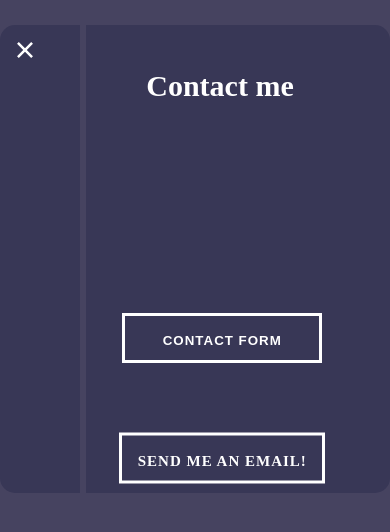
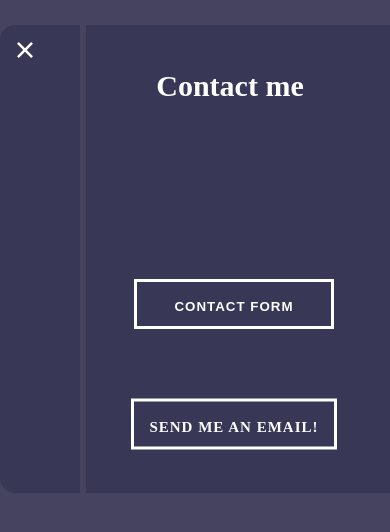
Before and after one commit to maureSs/maurososa-OLD, a React (Create React App) app: page /contact in a window 390 px wide. Shown: the top 532 px of the page. Built offline with nearby package versions, Linux system fonts and the light colour scheme.

Commit message:
website commit

```diff
--- a/src/components/Contact.styles.js
+++ b/src/components/Contact.styles.js
@@ -89,8 +89,8 @@ export const Wrapper = styled.div`
     left: 58%;
     transform: translate(-50%, -50%);
     @media (max-width: 480px) {
-      top: 40%;
-      left: 57%;
+      top: 36%;
+      left: 60%;
     }
     @media (min-width: 769px) and (max-width: 1400px) {
       top: 30%;
--- a/src/components/Projects.styles.js
+++ b/src/components/Projects.styles.js
@@ -147,10 +147,10 @@ export const Wrapper = styled.div`
     margin-left: 638px;
     @media (max-width: 480px) {
       width: 300px;
-      font-size: 18px;
+      font-size: 15px;
       padding: 0%;
       margin-top: -150px;
-      margin-left: 110px;
+      margin-left: 130px;
     }
     @media (min-width: 769px) and (max-width: 1400px) {
       margin-left: 510px;
--- a/src/index.css
+++ b/src/index.css
@@ -23,7 +23,6 @@ body {
 }
 @media (max-width: 480px) {
   .main-container {
-    max-width: 370px;
     min-height: 400px;
     margin: 25px auto;
     border: 5px;
```
